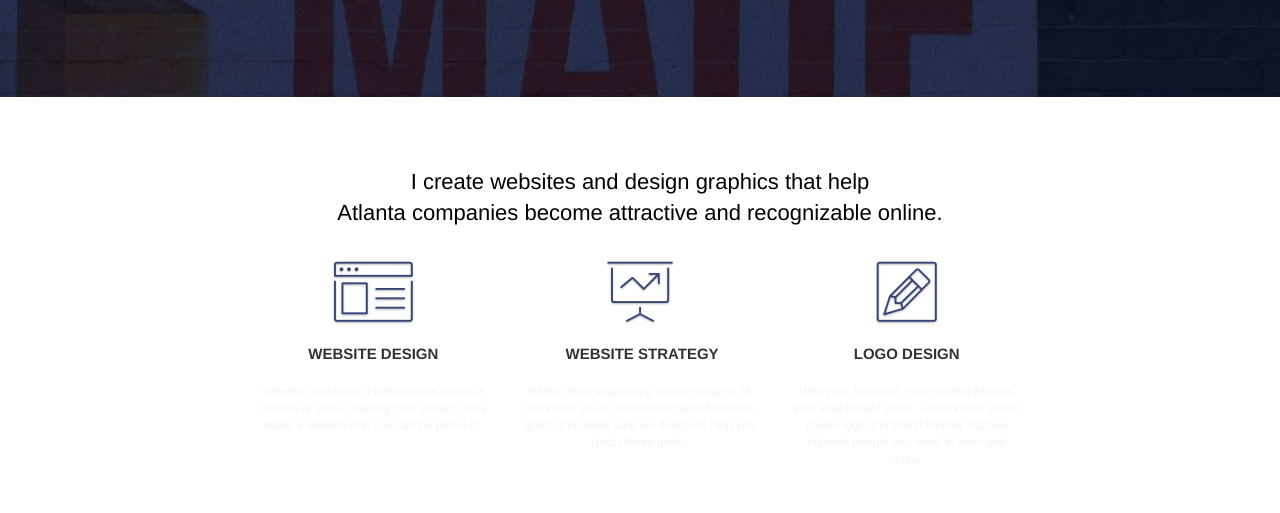
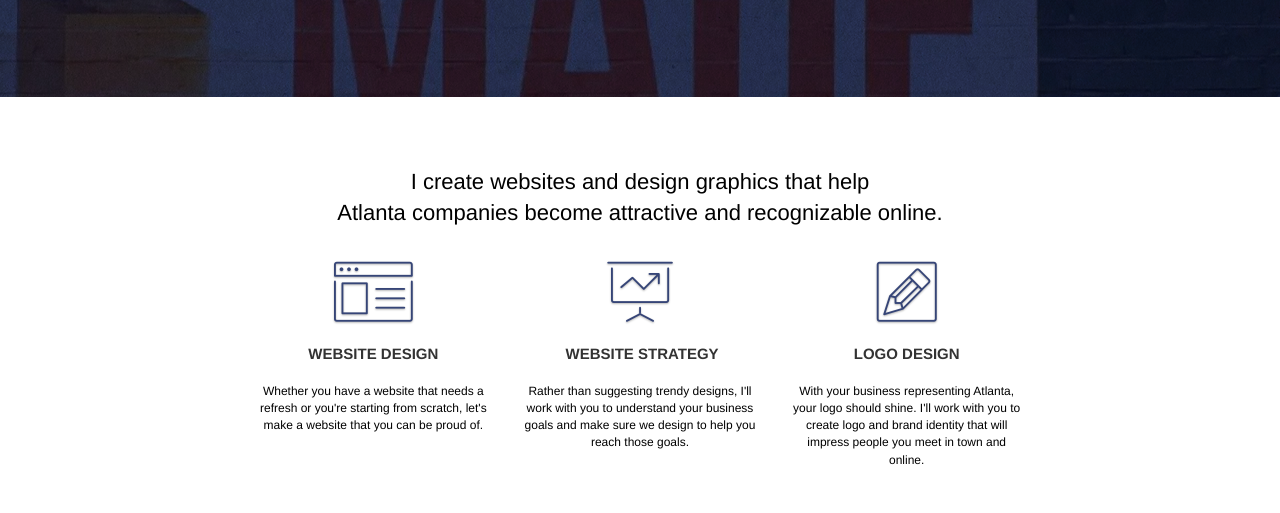
Before and after one commit to tonythewhat/SEOMike-sDesign, a website: page index.html in a window 1280 px wide. Shown: the part 439-952 px from the top of the page. Drawn offline with Linux system fonts and the light colour scheme.

```diff
--- a/index.html
+++ b/index.html
@@ -99,7 +99,7 @@
                         <h3 class="mg-md text-center service-header">
                             Website Design
                         </h3>
-                        <p class="text-center ">
+                        <p class="text-center service-description">
                             Whether you have a website that needs a refresh or you're starting from scratch, let's make a website that you can be proud of.
                         </p>
                     </div>
@@ -110,7 +110,7 @@
                         <h3 class="mg-md text-center service-header">
                             &nbsp;Website Strategy
                         </h3>
-                        <p class="text-center ">
+                        <p class="text-center  service-description">
                             Rather than suggesting trendy designs, I'll work with you to understand your business goals and make sure we design to help you reach those goals.<br>
                         </p>
                     </div>
@@ -121,7 +121,7 @@
                         <h3 class="mg-md text-center service-header">
                             Logo Design
                         </h3>
-                        <p class="text-center ">
+                        <p class="text-center service-description ">
                             With your business representing Atlanta, your logo should shine. I'll work with you to create logo and brand identity that will impress people you meet in town and online.
                         </p>
                     </div>
--- a/style.css
+++ b/style.css
@@ -42,6 +42,10 @@
 .bloc .container {
     padding-left: 0;
     padding-right: 0;
+}
+
+.service-description {
+    color: #000000!important;
 }
 
 .bloc-lg {
```
Also changed, not shown: page2.html (+3 -3 lines).
